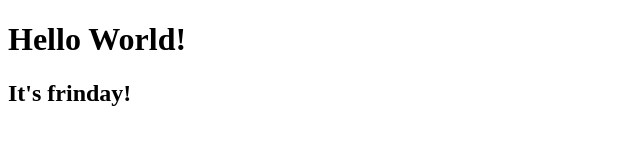
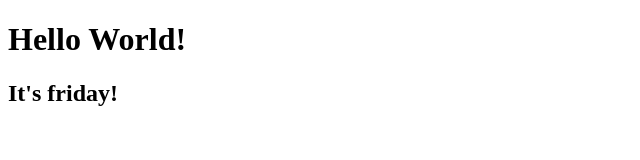
Before and after one commit to debora-santos/projeto-generation, a plain HTML site: page index.html in a window 1280 px wide. Shown: the full height of the page, 0-640 px from the left. Drawn offline with Linux system fonts and the light colour scheme.

Commit message:
First commit

```diff
--- a/index.html
+++ b/index.html
@@ -6,6 +6,6 @@
   </head>
   <body>
     <h1>Hello World!</h1>
-    <h2>It's frinday!</h2>
+    <h2>It's friday!</h2>
   </body>
 </html>
```
